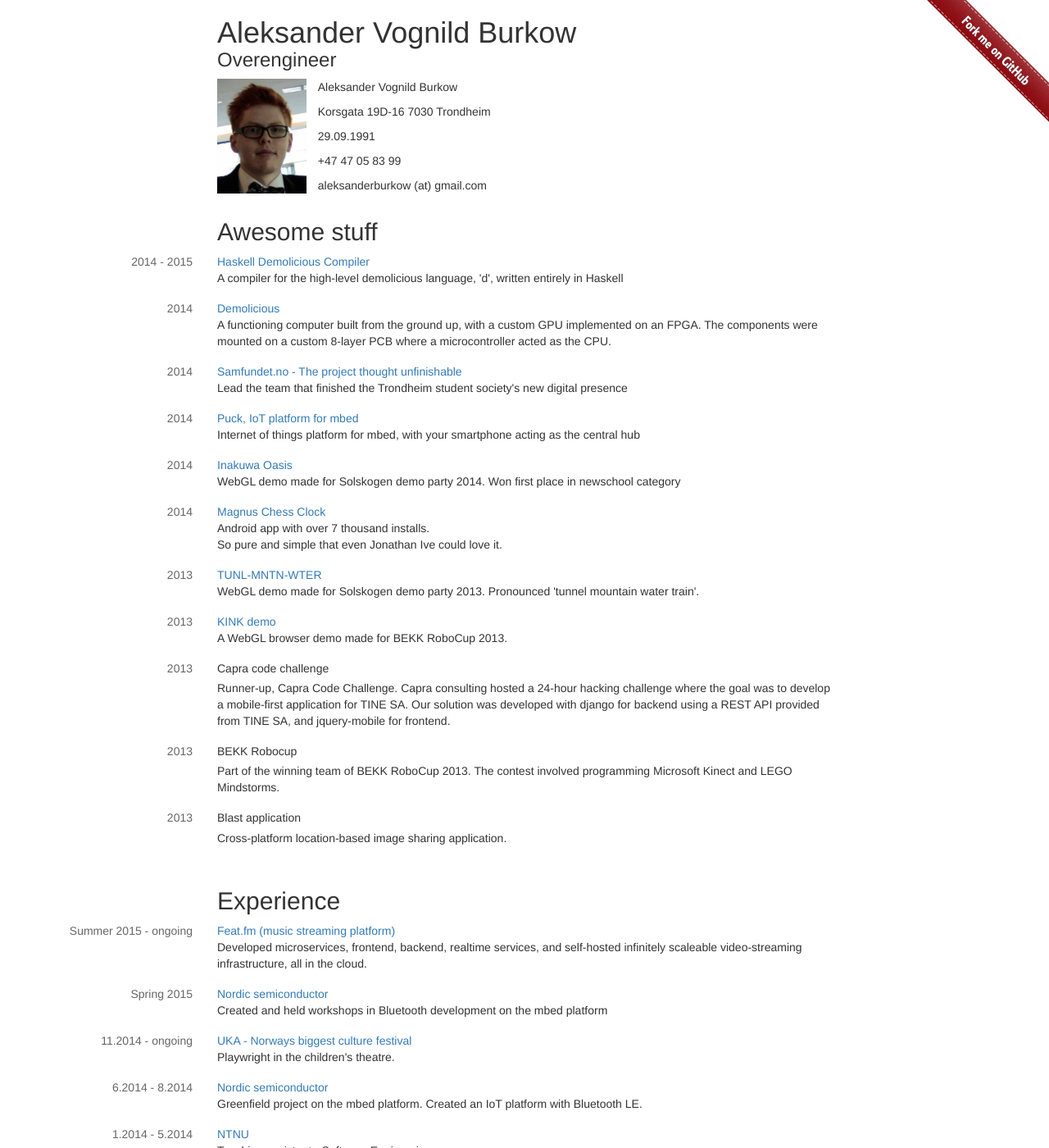
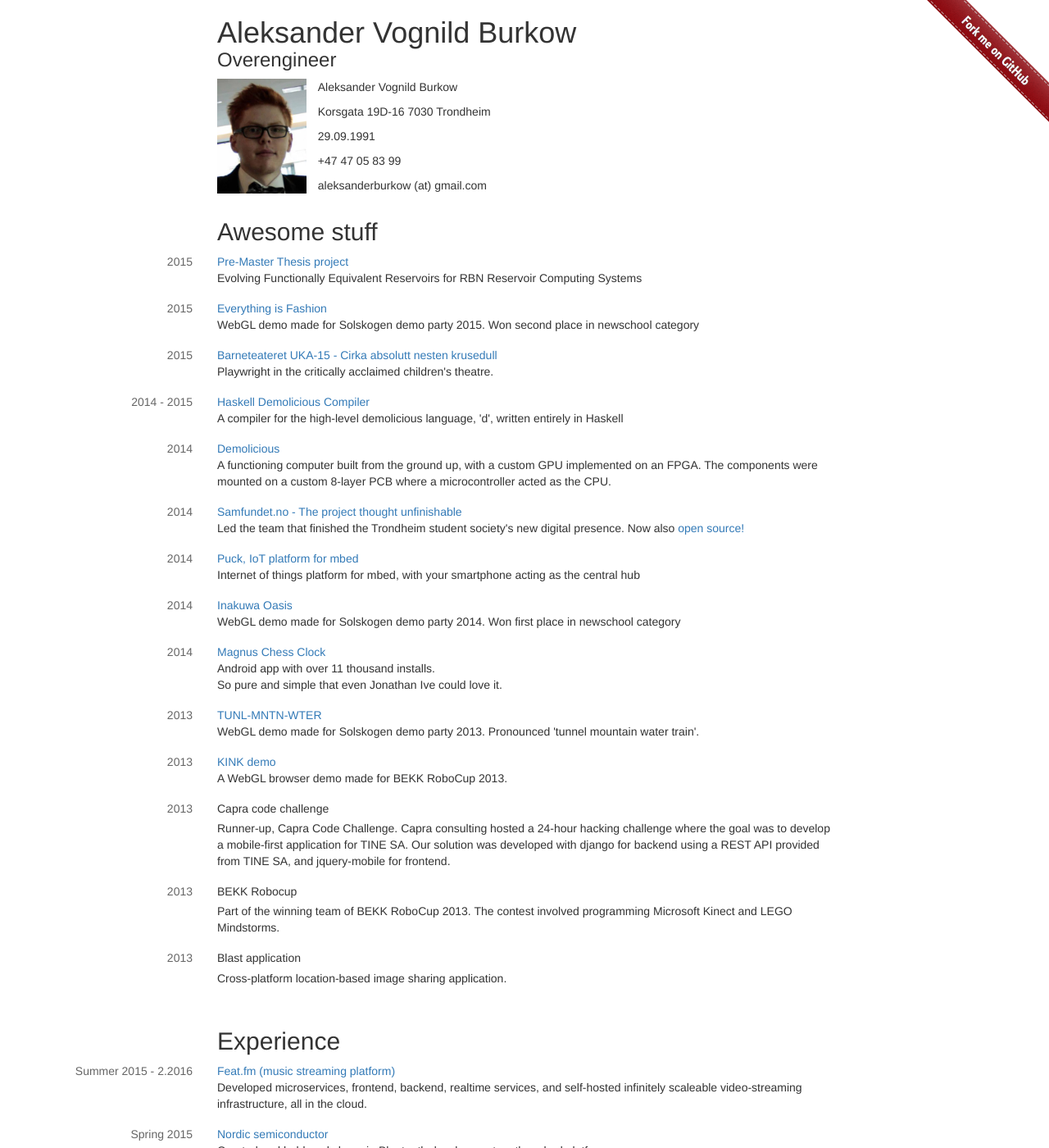
Before and after one commit to aleksanb/burkow, a Jekyll site: the page built from index.html, in a window 1280 px wide and 1400 px high. Shown: the whole window at 82% size. Built offline with Jekyll 4.4.1, drawn with Linux system fonts in a browser that asks for light colours; nearby versions of some CDN libraries.

Commit message:
Update content

```diff
--- a/_config.yml
+++ b/_config.yml
@@ -1,7 +1,7 @@
 # Site settings
 title: Burkow
 email: aleksander@burkow.no
-description: > # this means to ignore newlines until "baseurl:"
+description: >
   Write an awesome description for your new site here. You can edit this
   line in _config.yml. It will appear in your document head meta (for
   Google search results) and in your feed.xml site description.
@@ -14,4 +14,4 @@
 # Build settings
 markdown: kramdown
 
-exclude: [Gemfile, Gemfile.lock, Makefile, README.md]
+exclude: [Gemfile, Gemfile.lock, Makefile, README.md, vendor]
--- a/_data/categories.yml
+++ b/_data/categories.yml
@@ -1,5 +1,21 @@
 - title: Awesome stuff
   entries:
+  - when: 2015
+    where: "Pre-Master Thesis project"
+    description: "Evolving Functionally Equivalent Reservoirs for RBN Reservoir Computing Systems"
+    url: "https://burkow.no/uploads/forprosjekt-report.pdf"
+
+  - when: 2015
+    where: "Everything is Fashion"
+    description: "WebGL demo made for Solskogen demo party 2015. Won second place in newschool category"
+    url: "http://arkt.is/everything-is-fashion"
+
+  - when: 2015
+    where: "Barneteateret UKA-15 - Cirka absolutt nesten krusedull"
+    description: >
+        Playwright in the critically acclaimed children's theatre.
+    url: "https://burkow.no/uploads/cirka-absolutt-nesten-krusedull.pdf"
+
   - when: 2014 - 2015
     where: "Haskell Demolicious Compiler"
     description: "A compiler for the high-level demolicious language, 'd', written entirely in Haskell"
@@ -7,12 +23,17 @@
 
   - when: 2014
     where: "Demolicious"
-    description: "A functioning computer built from the ground up, with a custom GPU implemented on an FPGA. The components were mounted on a custom 8-layer PCB where a microcontroller acted as the CPU."
+    description: >
+        A functioning computer built from the ground up, with a custom GPU implemented on an FPGA.
+        The components were mounted on a custom 8-layer PCB where a microcontroller acted as the CPU.
     url: "http://demolicio.us/"
 
   - when: 2014
     where: "Samfundet.no - The project thought unfinishable"
-    description: "Lead the team that finished the Trondheim student society's new digital presence"
+    description: >
+        Led the team that finished the Trondheim student society's new digital presence.
+        Now also <a href=https://github.com/Samfundet/Samfundet>open source!</a>
+
     url: "https://samfundet.no/"
 
   - when: 2014
@@ -27,7 +48,7 @@
 
   - when: 2014
     where: "Magnus Chess Clock"
-    description: "Android app with over 7 thousand installs.</br>So pure and simple that even Jonathan Ive could love it."
+    description: "Android app with over 11 thousand installs.</br>So pure and simple that even Jonathan Ive could love it."
     url: "https://play.google.com/store/apps/details?id=no.burkow.magnuschessclock"
 
   - when: 2013
@@ -54,7 +75,7 @@
 
 - title: Experience
   entries:
-    - when: Summer 2015 - ongoing
+    - when: Summer 2015 - 2.2016
       where: Feat.fm (music streaming platform)
       description: Developed microservices, frontend, backend, realtime services, and self-hosted infinitely scaleable video-streaming infrastructure, all in the cloud.
       url: "https://feat.fm/"
@@ -64,7 +85,7 @@
       description: Created and held workshops in Bluetooth development on the mbed platform
       url: "https://www.mbed.com/en/"
 
-    - when: 11.2014 - ongoing
+    - when: 11.2014 - 10.2015
       where: UKA - Norways biggest culture festival
       description: Playwright in the children's theatre.
       url: "https://uka.no/"
```
